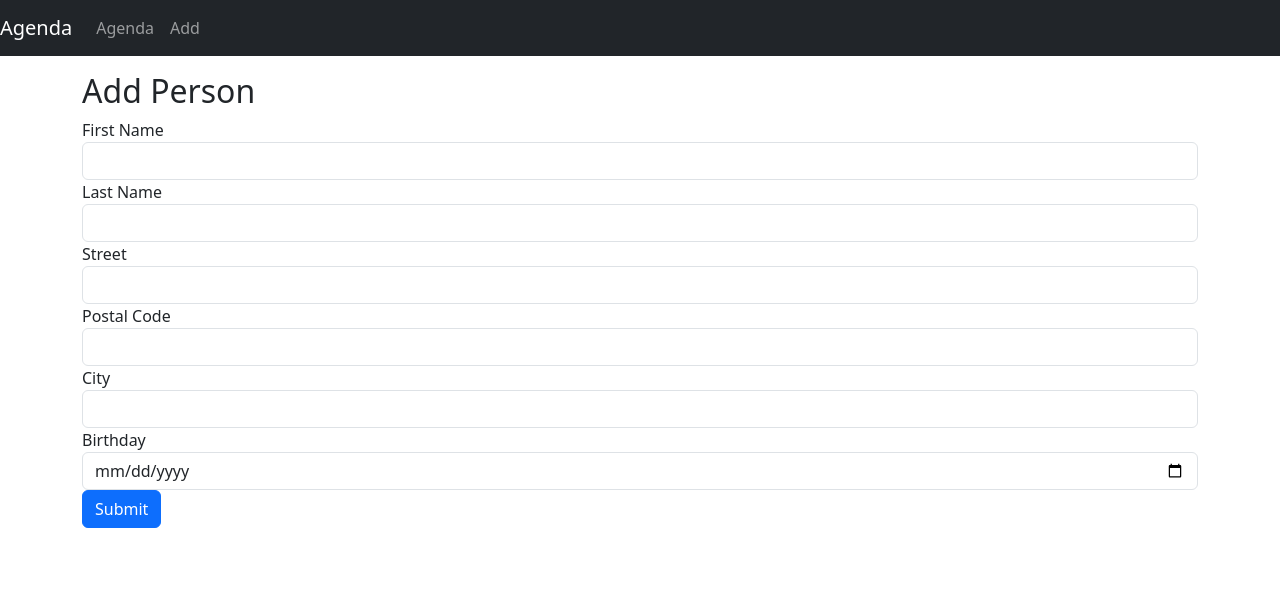
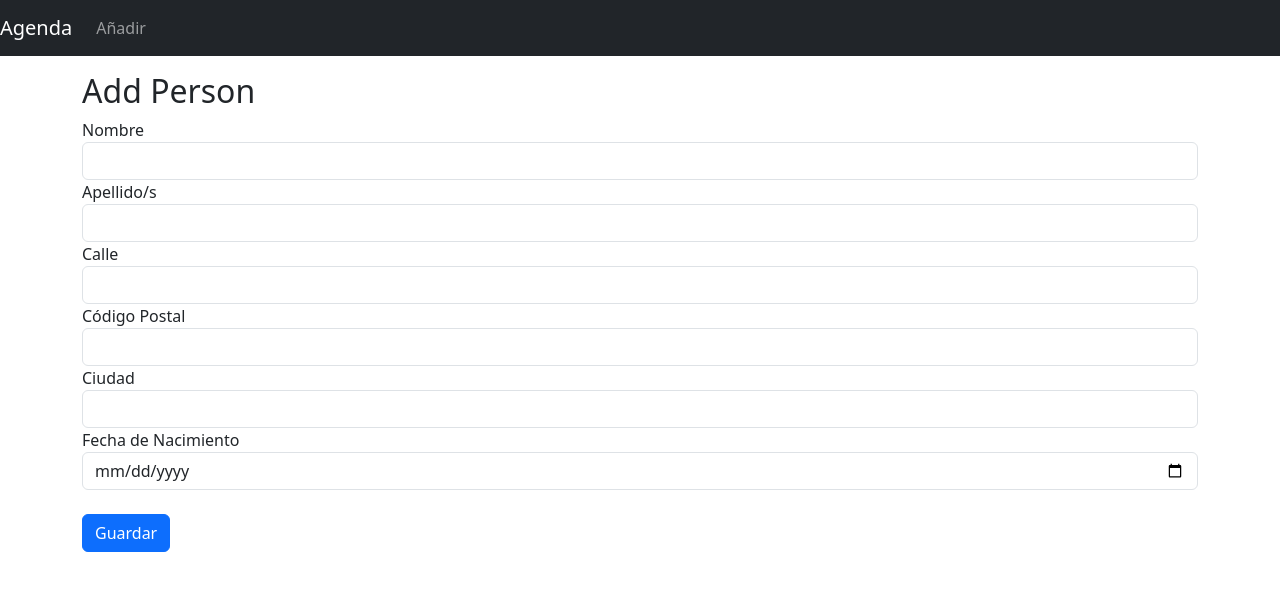
Before and after one commit to danielValleInclan/Agenda-React, a React (Create React App) app in the folder agendafrontend/: page /add in a window 1280 px wide. Shown: the top 590 px of the page. Built offline with nearby package versions, Linux system fonts and the light colour scheme; the HTML template or start-up script is replaced by a standard one.

Commit message:
translate

```diff
--- a/agendafrontend/src/App.js
+++ b/agendafrontend/src/App.js
@@ -32,13 +32,8 @@ class App extends Component{
             </Link>
             <div className="navbar-nav mr-auto">
               <li className="nav-item">
-                <Link to={"/agenda"} className="nav-link">
-                  Agenda
-                </Link>
-              </li>
-              <li className="nav-item">
                 <Link to={"/add"} className="nav-link">
-                  Add
+                  Añadir
                 </Link>
               </li>
             </div>
--- a/agendafrontend/src/component/add-person.component.js
+++ b/agendafrontend/src/component/add-person.component.js
@@ -28,7 +28,7 @@ export default class AddPerson extends Component {
         const { firstName, lastName, street, postalCode, city, birthday, currentDate } = this.state;
 
         if (isNaN(postalCode)) {
-          alert("The postal code must be a number")
+          alert("El código postal debe ser un número")
           return;
         } else if (postalCode.length <= 0 || postalCode.length > 5) {
           alert("Número de cifras incorrectas en el código postal")
@@ -84,11 +84,11 @@ export default class AddPerson extends Component {
         return (
           <div>
             <h2>Add Person</h2>
-            {showSuccessMessage && <div className="alert alert-success">Person added successfully!</div>} {/* Mostrar el mensaje de éxito si showSuccessMessage es true */}
-            {showErrorMessage && <div className="alert alert-error">Error adding person!!</div>}
+            {showSuccessMessage && <div className="alert alert-success">Persona añadida con exito!</div>} {/* Mostrar el mensaje de éxito si showSuccessMessage es true */}
+            {showErrorMessage && <div className="alert alert-error">Error al añadir a la persona!!</div>}
             <form onSubmit={this.handleSubmit}>
               <div className="form-group">
-                <label htmlFor="firstName">First Name</label>
+                <label htmlFor="firstName">Nombre</label>
                 <input
                   type="text"
                   className="form-control"
@@ -100,7 +100,7 @@ export default class AddPerson extends Component {
                 />
               </div>
               <div className="form-group">
-                <label htmlFor="lastName">Last Name</label>
+                <label htmlFor="lastName">Apellido/s</label>
                 <input
                   type="text"
                   className="form-control"
@@ -112,11 +112,11 @@ export default class AddPerson extends Component {
                 />
               </div>
               <div className="form-group">
-                <label htmlFor="street">Street</label>
+                <label htmlFor="street">Calle</label>
                 <input type="text" className="form-control" id="street" name="street" value={street} onChange={this.handleInputChange} />
               </div>
               <div className="form-group">
-                <label htmlFor="postalCode">Postal Code</label>
+                <label htmlFor="postalCode">Código Postal</label>
                 <input
                   type="text"
                   className="form-control"
@@ -125,11 +125,11 @@ export default class AddPerson extends Component {
                 />
               </div>
               <div className="form-group">
-                <label htmlFor="city">City</label>
+                <label htmlFor="city">Ciudad</label>
                 <input type="text" className="form-control" id="city" name="city" value={city} onChange={this.handleInputChange} />
               </div>
               <div className="form-group">
-                <label htmlFor="birthday">Birthday</label>
+                <label htmlFor="birthday">Fecha de Nacimiento</label>
                 <input
                   type="date"
                   className="form-control"
@@ -137,8 +137,9 @@ export default class AddPerson extends Component {
                   name="birthday" value={birthday} onChange={this.handleInputChange}
                 />
               </div>
+              <br/>
               <button type="submit" className="btn btn-primary">
-                Submit
+                Guardar
               </button>
             </form>
           </div>
--- a/agendafrontend/src/component/agenda-list.component.js
+++ b/agendafrontend/src/component/agenda-list.component.js
@@ -134,7 +134,7 @@ export default class AgendaList extends Component {
                 <input
                   type="text"
                   className="form-control"
-                  placeholder="Search by name"
+                  placeholder="Buscar por nombre"
                   value={searchName}
                   onChange={this.onChangeSearchName}
                 />
@@ -144,13 +144,13 @@ export default class AgendaList extends Component {
                     type="button"
                     onClick={this.searchName}
                   >
-                    Search
+                    Buscar
                   </button>
                 </div>
               </div>
             </div>
             <div className="col-md-6">
-              <h4>Persons List</h4>
+              <h4>Listado de Personas</h4>
 
               <ul className="list-group">
                 {/*El operedor && lógico. Los dos elementos tienen que ser true, en este caso no vacio, para que se ejecute la sentencia */}
@@ -176,14 +176,14 @@ export default class AgendaList extends Component {
                 className="m-3 btn btn-sm btn-danger"
                 onClick={this.removeAllPersons}
               >
-                Remove All
+                Eliminar todas
               </button>
 
               <button
               className="m-3 btn btn-sm btn-danger"
               onClick={() => this.removePerson()}
               >
-                Remove Selected
+                Eliminar persona seleccinada
               </button>
               <div className="progress mt-3">
                   <div
@@ -203,35 +203,35 @@ export default class AgendaList extends Component {
               {/*se dibuja "Please click on a Tutorial..." ver más abajo.*/}
               {currentPerson ? (
                 <div>
-                  <h4>Person</h4>
+                  <h4>Persona</h4>
                   <div>
                     <label>
-                      <strong>Name:</strong>
+                      <strong>Nombre:</strong>
                     </label>{" "}
                     {currentPerson.firstName}
                     <br/>
                     <label>
-                      <strong>LastName:</strong>
+                      <strong>Apellido:</strong>
                     </label>{" "}
                     {currentPerson.lastName}
                     <br/>
                     <label>
-                      <strong>Street:</strong>
+                      <strong>Calle:</strong>
                     </label>{" "}
                     {currentPerson.street}
                     <br/>
                     <label>
-                      <strong>PostalCode:</strong>
+                      <strong>Código Postal:</strong>
                     </label>{" "}
                     {currentPerson.postalCode}
                     <br/>
                     <label>
-                      <strong>City:</strong>
+                      <strong>Ciudad:</strong>
                     </label>{" "}
                     {currentPerson.city}
                     <br/>
                     <label>
-                      <strong>Birthday:</strong>
+                      <strong>Fecha de Nacimiento:</strong>
                     </label>{" "}
                     {currentPerson.birthday}
                   </div>
@@ -240,14 +240,14 @@ export default class AgendaList extends Component {
                       to={"/edit-person/" + (currentPerson ? currentPerson.id : '')}
                       className="btn btn-sm btn-custom"
                     >
-                      Edit Person
+                      Editar
                     </Link>
                     )}
                   </div>
               ) : (
                 <div>
                   <br />
-                  <p>Please click on a Person...</p>
+                  <p>Porfavor selecciona una persona...</p>
                 </div>
               )}
             </div>
--- a/agendafrontend/src/component/edit-person.component.js
+++ b/agendafrontend/src/component/edit-person.component.js
@@ -34,7 +34,7 @@ export default class EditPerson extends Component {
         });
       })
       .catch(error => {
-      console.error("Error fetching person:", error);
+      console.error("Error al buscar a la persona:", error);
     });
   }
 
@@ -48,7 +48,7 @@ export default class EditPerson extends Component {
         const { id, firstName, lastName, street, postalCode, city, birthday, currentDate } = this.state;
 
         if (isNaN(postalCode)) {
-          alert("The postal code must be a number")
+          alert("El código postal debe ser un número")
           return;
         } else if (postalCode.length <= 0 || postalCode.length > 5) {
           alert("Número de cifras incorrectas en el código postal")
@@ -91,12 +91,12 @@ export default class EditPerson extends Component {
         const { firstName, lastName, street, postalCode, city, birthday, showSuccessMessage, showErrorMessage } = this.state;
         return (
           <div>
-            <h2>Edit Person</h2>
-            {showSuccessMessage && <div className="alert alert-success">Person added successfully!</div>} {/* Mostrar el mensaje de éxito si showSuccessMessage es true */}
-            {showErrorMessage && <div className="alert alert-error">Error adding person!!</div>}
+            <h2>Editar Persona</h2>
+            {showSuccessMessage && <div className="alert alert-success">Persona actualizada con éxito!</div>} {/* Mostrar el mensaje de éxito si showSuccessMessage es true */}
+            {showErrorMessage && <div className="alert alert-error">Error al actualizar a la persona!!</div>}
             <form onSubmit={this.handleSubmit}>
               <div className="form-group">
-                <label htmlFor="firstName">First Name</label>
+                <label htmlFor="firstName">Nombre</label>
                 <input
                   type="text"
                   className="form-control"
@@ -107,9 +107,8 @@ export default class EditPerson extends Component {
                   onChange={this.handleInputChange}
                 />
               </div>
-              {/* Otros campos de formulario similares para los datos de la persona */}
               <div className="form-group">
-                <label htmlFor="lastName">Last Name</label>
+                <label htmlFor="lastName">Apellido/s</label>
                 <input
                   type="text"
                   className="form-control"
@@ -121,11 +120,11 @@ export default class EditPerson extends Component {
                 />
               </div>
               <div className="form-group">
-                <label htmlFor="street">Street</label>
+                <label htmlFor="street">Calle</label>
                 <input type="text" className="form-control" id="street" name="street" value={street} onChange={this.handleInputChange} />
               </div>
               <div className="form-group">
-                <label htmlFor="postalCode">Postal Code</label>
+                <label htmlFor="postalCode">Código postal</label>
                 <input
                   type="text"
                   className="form-control"
@@ -134,11 +133,11 @@ export default class EditPerson extends Component {
                 />
               </div>
               <div className="form-group">
-                <label htmlFor="city">City</label>
+                <label htmlFor="city">Ciudad</label>
                 <input type="text" className="form-control" id="city" name="city" value={city} onChange={this.handleInputChange} />
               </div>
               <div className="form-group">
-                <label htmlFor="birthday">Birthday</label>
+                <label htmlFor="birthday">Fecha de Nacimiento</label>
                 <input
                   type="date"
                   className="form-control"
@@ -146,8 +145,9 @@ export default class EditPerson extends Component {
                   name="birthday" value={birthday} onChange={this.handleInputChange}
                 />
               </div>
+              <br/>
               <button type="submit" className="btn btn-primary">
-                Submit
+                Guardar
               </button>
             </form>
           </div>
```
